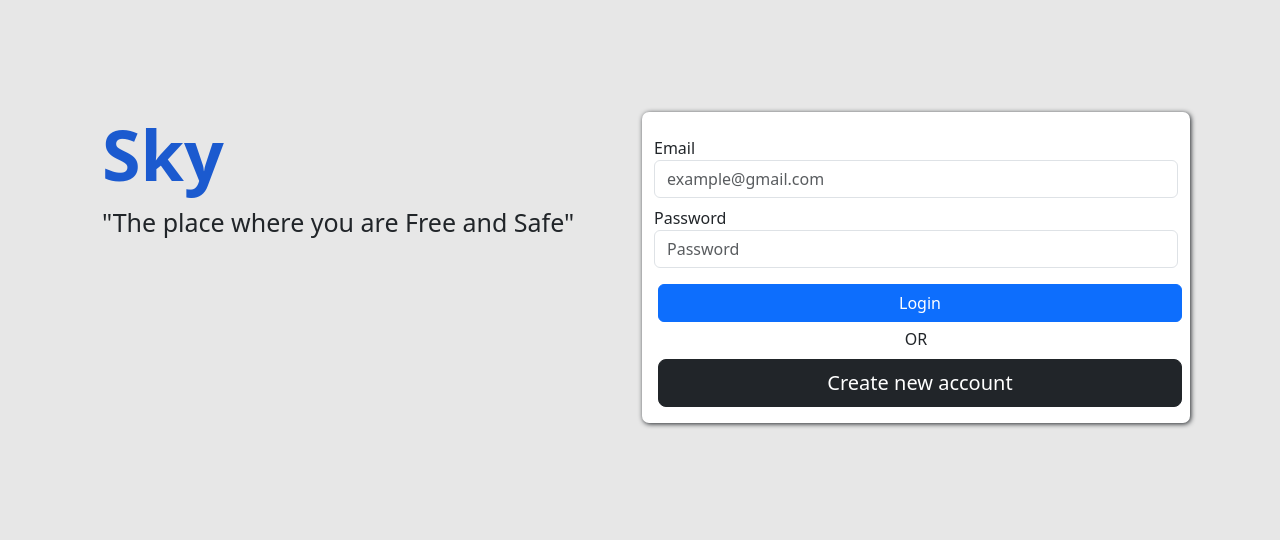
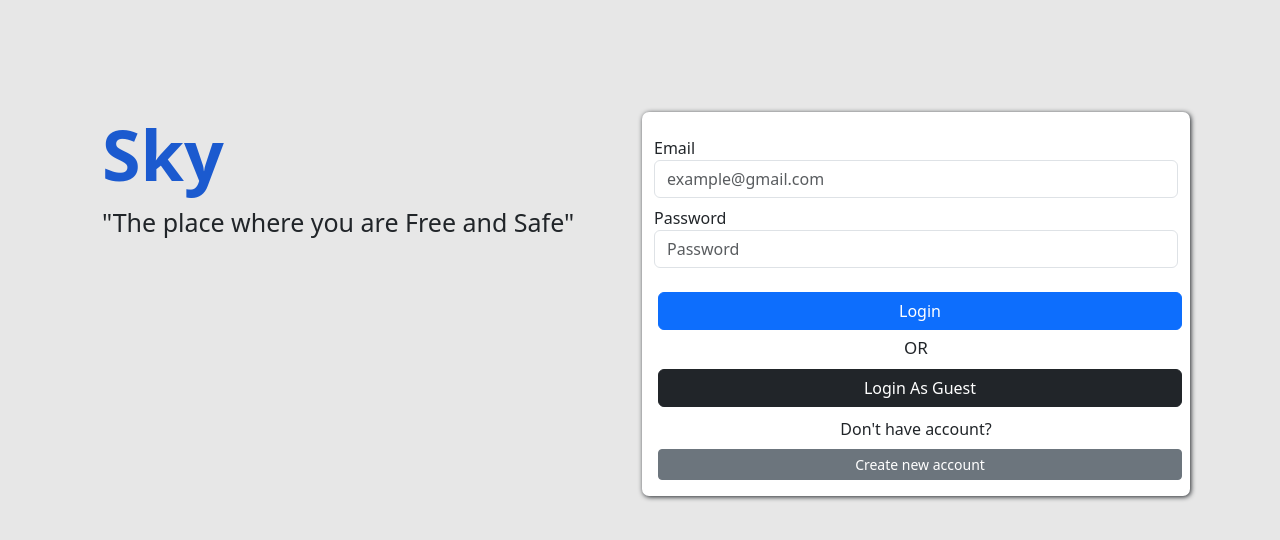
Before and after one commit to C9-bakirhammad/MERAKI_Academy_Project_4, a React (Create React App) app in the folder frontend/: page / in a window 1280 px wide. Shown: the top 540 px of the page. Built offline with nearby package versions, Linux system fonts and the light colour scheme.

Commit message:
add guest button

```diff
--- a/frontend/src/components/Exta/Loader.js
+++ b/frontend/src/components/Exta/Loader.js
@@ -1,12 +1,15 @@
-import React from 'react'
+import React from "react";
 import "./loader.css";
 
 const Loader = () => {
   return (
     <div className="mainLoader">
-    <div className="load"></div>
-  </div>
-  )
-}
+      <div className="subMainLoader">
+        <p className="message">Please wait just a minute, it take time</p>
+        <div className="load"></div>
+      </div>
+    </div>
+  );
+};
 
-export default Loader
+export default Loader;
--- a/frontend/src/components/Exta/loader.css
+++ b/frontend/src/components/Exta/loader.css
@@ -6,8 +6,25 @@
   width: 100%;
   height: 100%;
   padding-top: 30vh;
-    padding-left: 43vw;
+  display: flex;
+  flex-direction: column;
+  align-items: center;
 }
+
+.subMainLoader {
+  background-color: rgb(219, 218, 218);
+  display: flex;
+  flex-direction: column;
+  align-items: center;
+  padding: 20px;
+  border-radius: 8px;
+}
+
+.message {
+  font-size: 26px;
+  color: rgb(27, 98, 192);
+}
+
 .load {
   border: 15px solid #aaaaaa;
   border-radius: 50%;
--- a/frontend/src/components/home/Home.css
+++ b/frontend/src/components/home/Home.css
@@ -5,9 +5,7 @@
 .homeNav {
   box-shadow: 1px 1px 5px;
 }
-.userbg {
-  height: 100vh;
-}
+
 .title {
   font-size: 30px;
   color: white;
--- a/frontend/src/components/home/Home.js
+++ b/frontend/src/components/home/Home.js
@@ -81,7 +81,7 @@
                 </Link>
               </div>
 
-           {/*    <div className="col" style={{ textAlign: "start" }}>
+              {/*    <div className="col" style={{ textAlign: "start" }}>
                 <Link className="nav-link active" to="/message">
                   Chatting
                 </Link>
@@ -114,7 +114,7 @@
       </nav>
       <div className="container mt-4">
         <div className="row" style={{ justifyContent: "center" }}>
-          <div className="col-4 me-3 userbg homeUserPart">
+          <div className="col-4 me-3 homeUserPart">
             <UserPart />
           </div>
           <div className="col-6 homePostP">
--- a/frontend/src/components/login/Login.js
+++ b/frontend/src/components/login/Login.js
@@ -27,7 +27,12 @@
       <div className="container ">
         <div className="row mt-4 ms-2 me-2 subContainer">
           <div className="col me-1">
-            <h4 className="title" style={{ color: "#1B5ACF", fontSize: "70px" }}>Sky</h4>
+            <h4
+              className="title"
+              style={{ color: "#1B5ACF", fontSize: "70px" }}
+            >
+              Sky
+            </h4>
             <p className="subtitle" style={{ fontSize: "25px" }}>
               "The place where you are Free and Safe"
             </p>
@@ -88,7 +93,7 @@
 
               <div className="row">
                 <Button
-                  className="ms-3"
+                  className="btn btn-md mt-2 ms-3"
                   onClick={() => {
                     if (email === "" || password === "") {
                       return setIsEmpty(!isEmpty);
@@ -121,15 +126,58 @@
               </div>
 
               <div>
-                <div style={{ textAlign: "center" , marginTop: "5px"}}>
-              OR
+                <div
+                  style={{
+                    textAlign: "center",
+                    marginTop: "5px",
+                    fontSize: "17px",
+                  }}
+                >
+                  OR
+                </div>
+              </div>
+
+              <div className="row">
+                <Button
+                  className="btn btn-dark btn-md mt-2 ms-3"
+                  onClick={() => {
+                    setLoader(true);
+                    axios
+                      .post("https://sky-hcfs.onrender.com/users/login", {
+                        email: "guest@gmail.com",
+                        password: "Guestaccount2024",
+                      })
+                      .then((result) => {
+                        localStorage.setItem("token", result.data.token);
+                        localStorage.setItem(
+                          "UI",
+                          JSON.stringify(result.data.userInfo)
+                        );
+                        setLoader(false);
+                        setToken(result.data.token);
+                        setUserInfo(result.data.userInfo);
+                        navigate("/home");
+                      })
+                      .catch((err) => {
+                        setLoader(false);
+                        setErrResp(err.response.data.message);
+                      });
+                  }}
+                >
+                  Login As Guest
+                </Button>
+              </div>
+
+              <div>
+                <div style={{ textAlign: "center", marginTop: "10px" }}>
+                  Don't have account?
                 </div>
               </div>
 
               <div className="row">
                 {" "}
                 <Button
-                  className="btn btn-dark btn-lg mt-2 mb-3 ms-3"
+                  className="btn btn-secondary btn-sm  mt-2 mb-3 ms-3"
                   onClick={() => {
                     navigate("/register");
                   }}
```
Lines whose indentation alone changed are shown as unchanged.
